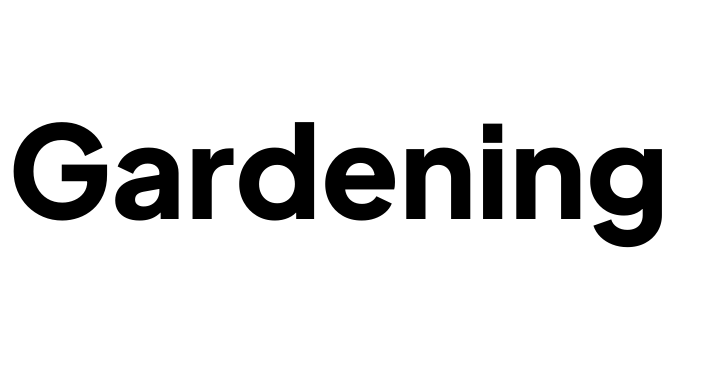
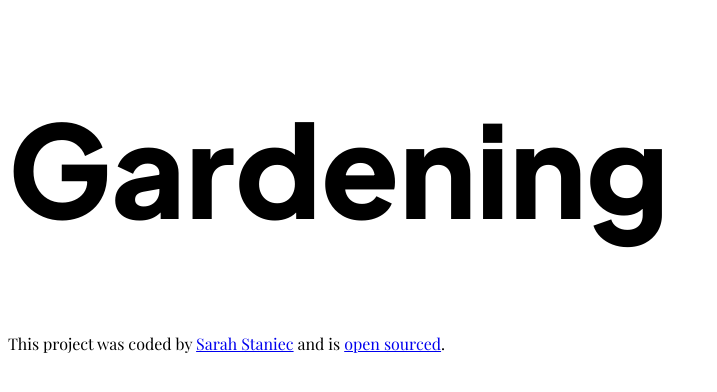
Before and after one commit to staniecs/gardening, a plain HTML site: page index.html in a window 1280 px wide. Shown: the whole page, without its empty margins (0-717 px from the left). Drawn offline with nearby package versions, Linux system fonts and the light colour scheme; a web font is replaced by a local one.

Commit message:
added footer with links

```diff
--- a/index.html
+++ b/index.html
@@ -27,5 +27,19 @@
   </head>
   <body>
     <h1>Gardening</h1>
+    <footer>
+      This project was coded by
+      <a
+        href="https://github.com/staniecs"
+        target="_blank"
+        >Sarah Staniec</a
+      >
+      and is
+      <a
+        href="https://github.com/staniecs/gardening"
+        target="_blank"
+        >open sourced</a
+      >.
+    </footer>
   </body>
 </html>
--- a/src/styles.css
+++ b/src/styles.css
@@ -7,6 +7,8 @@ h1 {
   text-align: left;
 }
 
-/* font-family: "Playfair Display", serif;
+footer {
+  font-family: "Playfair Display", serif;
+}
 
-  font-family: "Poppins", sans-serif; */
+/* font-family: "Poppins", sans-serif; */
```
